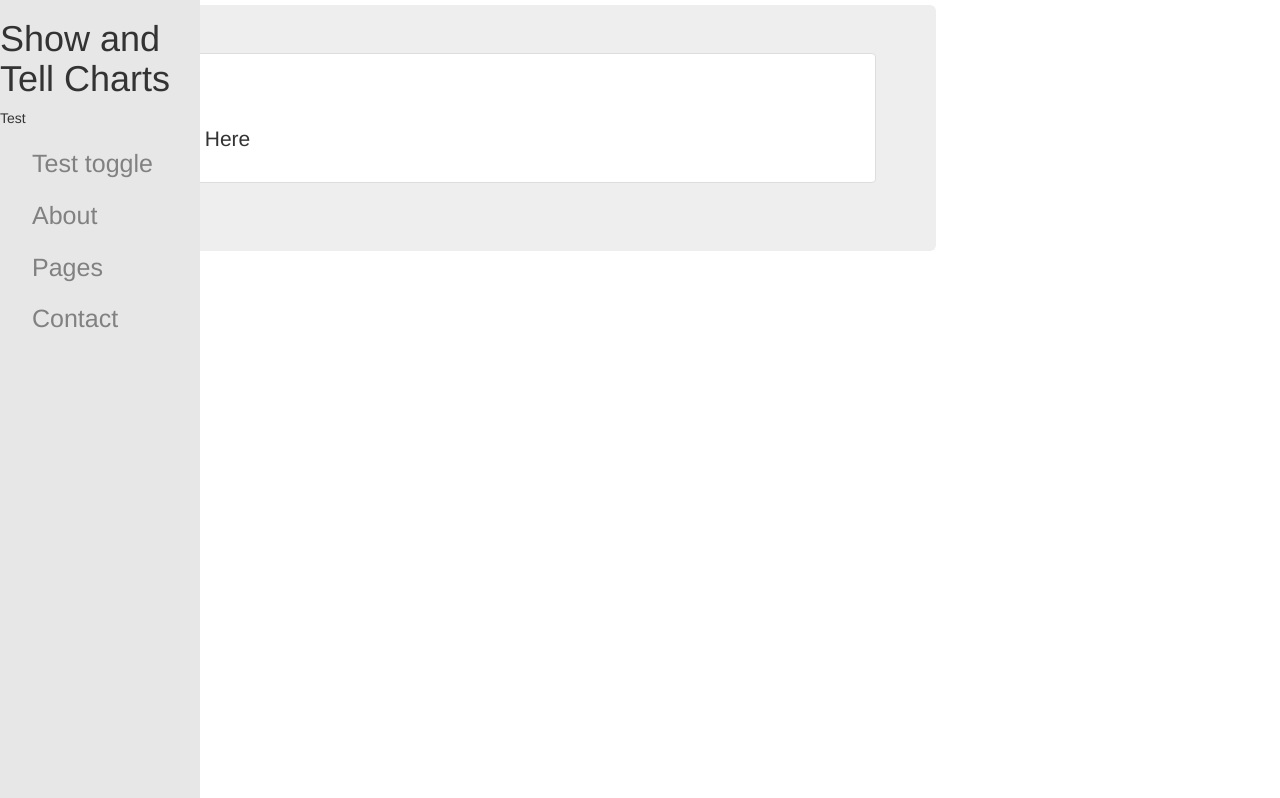
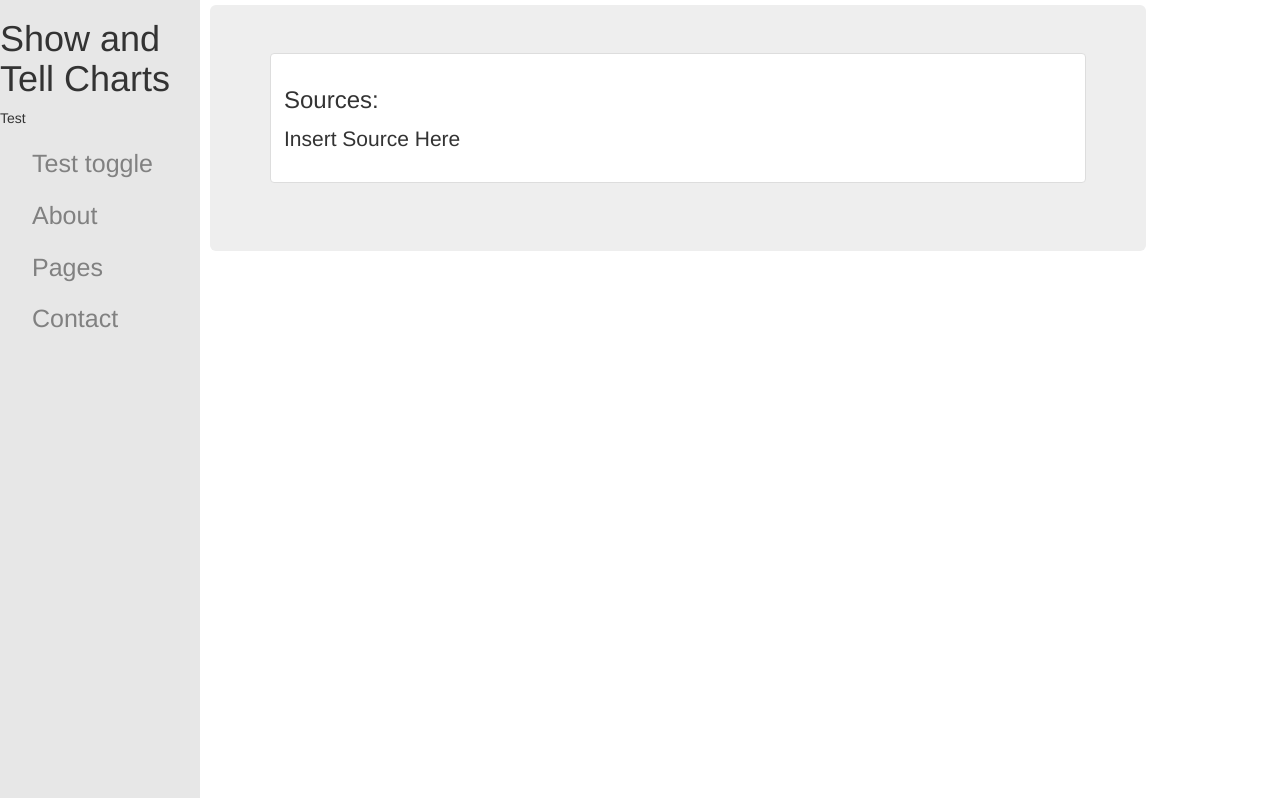
Before and after one commit to leetaylor7/DataBootCamp-Project-3, a Flask app: page /barcharts in a window 1280 px wide. Shown: the part 51-849 px from the top of the page. Run offline with Flask 2, Linux system fonts and the light colour scheme; some libraries are stand-ins or nearby versions.

Commit message:
css changes

```diff
--- a/static/css/style.css
+++ b/static/css/style.css
@@ -14,6 +14,7 @@ html {
 
 .jumbotron {
   width: 80%;
+  margin-left: 210;
   /* height: 900px */
 }
 
--- a/templates/plotly.html
+++ b/templates/plotly.html
@@ -14,6 +14,7 @@
   </head>
 
   <body>
+
     <nav class="navbar navbar-default navbar-fixed-top">
       <div class="container-fluid">
         <!-- Brand and toggle get grouped for better mobile display -->
@@ -50,6 +51,7 @@
     <div class="wrapper">
 
     <!-- Sidebar -->
+    <div class="container">
     <nav id="sidebar" class="sidenav">
         <div class="sidebar-header">
             <h1>Plotly Chart</h1>
@@ -72,7 +74,7 @@
         </ul>
     </nav>
 
-    <div class="container">
+
         <h3 class="text-center" id="chartName">Plotly Comparison</h3>
         <div class="row">
           <div class="jumbotron">
```
Also changed, not shown: p3.db.
